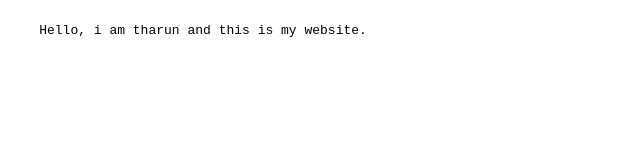
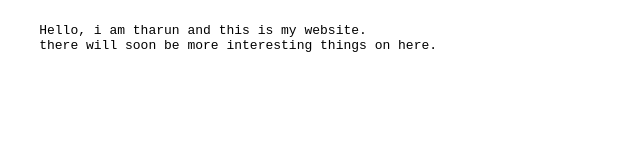
Before and after one commit to tharunchittal/tharunchittal.github.io, a plain HTML site: page index.html in a window 1280 px wide. Shown: the whole page, without its empty margins (0-640 px from the left). Drawn offline with Linux system fonts and the light colour scheme.

Commit message:
Update index.html

```diff
--- a/index.html
+++ b/index.html
@@ -4,6 +4,7 @@
   <body>
     <pre>
     Hello, i am tharun and this is my website.
+    there will soon be more interesting things on here.
     </pre>
   </body>
 </html>
```
